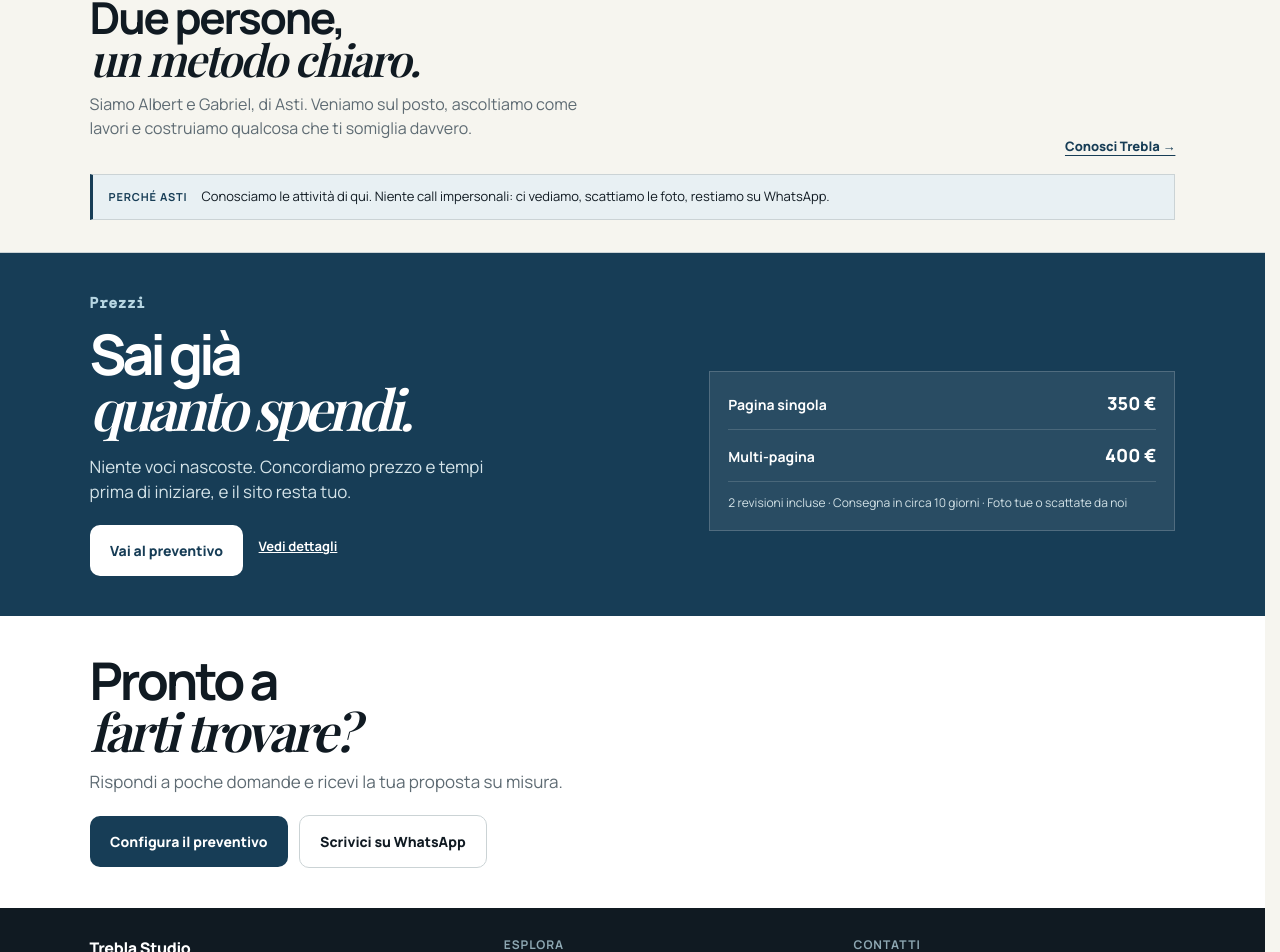
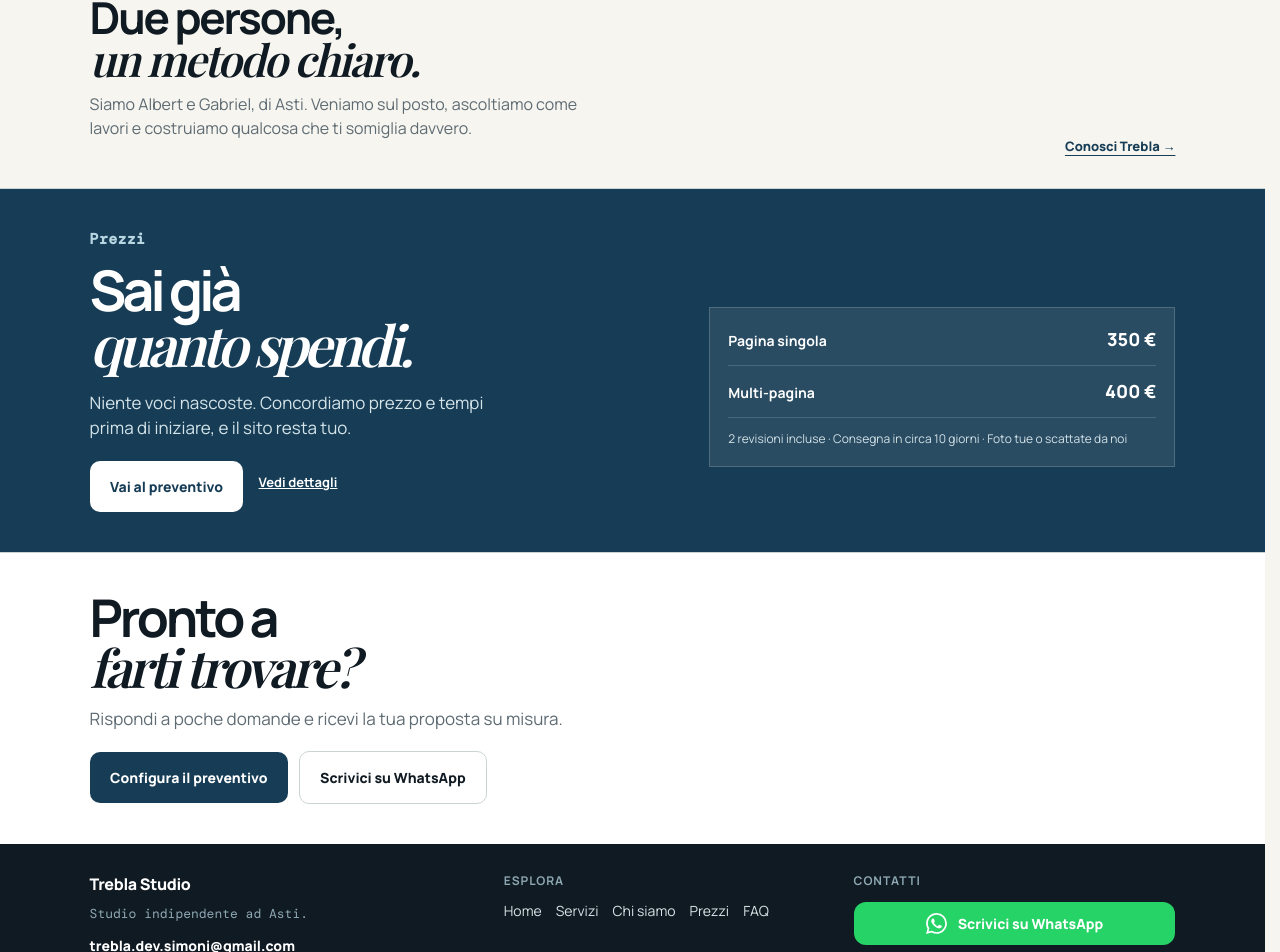
Before and after one commit to TREBLADEV72800/TreblaStudio, a Next.js app: page / in a window 1280 px wide. Shown: the part 1241-2193 px from the top of the page. Built offline with nearby package versions, Linux system fonts and the light colour scheme; no server answers.

Commit message:
fix(home): rimosso riquadro Perche Asti sotto chi siamo

```diff
--- a/app/page.jsx
+++ b/app/page.jsx
@@ -70,10 +70,7 @@ export default function HomePage() {
           </div>
           <Link href="/chi-siamo" style={{ fontWeight: 800, color: 'var(--blue)', fontSize: '13px', textDecoration: 'underline', textUnderlineOffset: '4px', whiteSpace: 'nowrap' }}>Conosci Trebla →</Link>
         </div>
-        <div style={{ marginTop: '18px', background: 'var(--blue-soft)', border: '1px solid var(--line)', borderLeft: '3px solid var(--blue)', padding: '12px 16px', display: 'flex', gap: '14px', alignItems: 'center', flexWrap: 'wrap' }}>
-          <strong style={{ fontSize: '11px', letterSpacing: '0.08em', textTransform: 'uppercase', color: 'var(--blue)', whiteSpace: 'nowrap' }}>Perché Asti</strong>
-          <span style={{ fontSize: '13px', lineHeight: 1.5, color: 'var(--ink)' }}>Conosciamo le attività di qui. Niente call impersonali: ci vediamo, scattiamo le foto, restiamo su WhatsApp.</span>
-        </div>
+
       </section>
 
       {/* PREZZI */}
```
